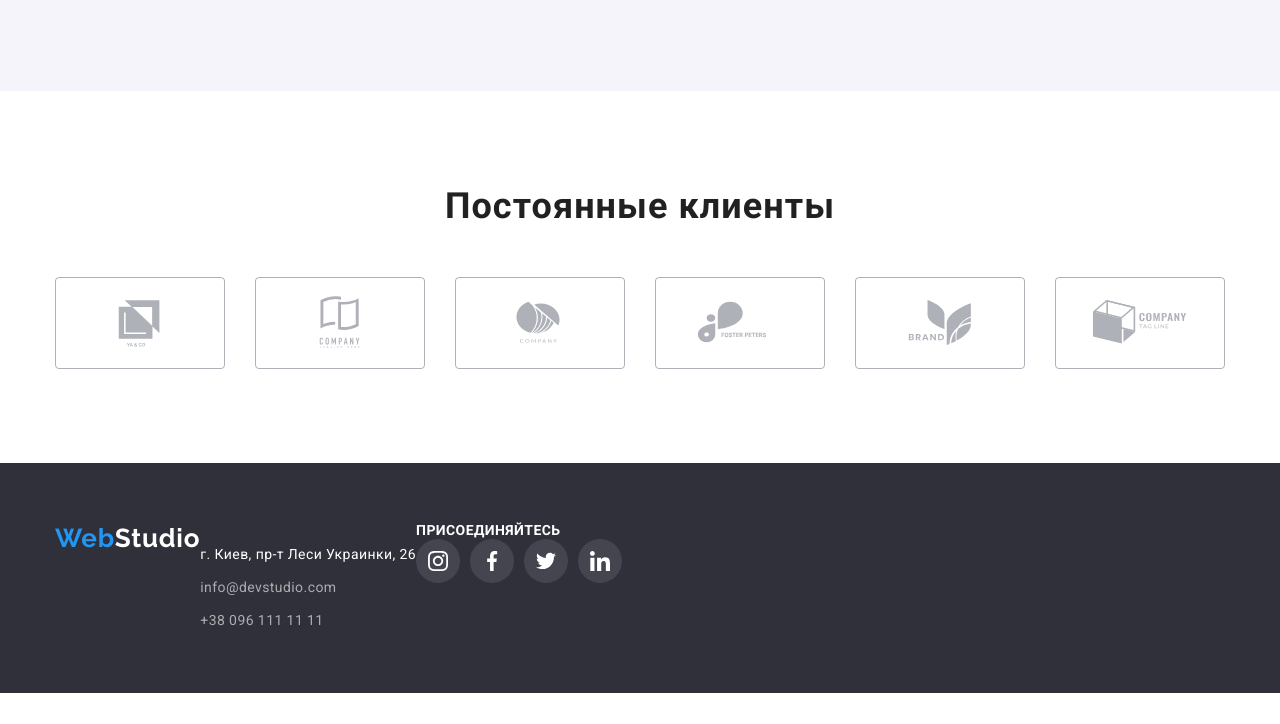
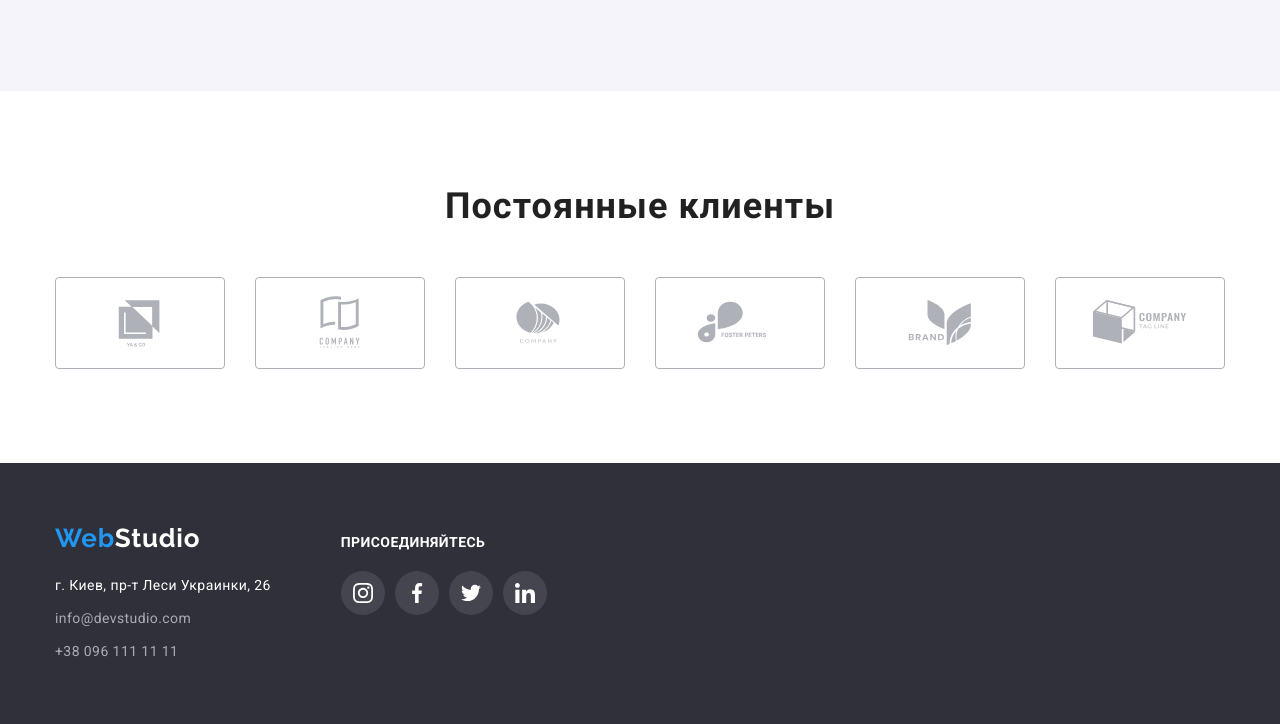
Before and after one commit to Mariana-Diachun/goit-markup-hw-04, a plain HTML site: page index.html in a window 1280 px wide. Shown: the part 2308-3032 px from the top of the page. Before the commit the page ends 3001 px from the top, so only its background shows below. Drawn offline with nearby package versions, Linux system fonts and the light colour scheme.

Commit message:
додає правильне розташування елементів в футері

```diff
--- a/css/styles.css
+++ b/css/styles.css
@@ -571,15 +571,17 @@ img {
 /* -------------------------Футер----------------------- */
 
 .footer {
-    display: flex;
-    /* align-items: baseline; */
     background-color: var(--footer-background);
     padding-top: 60px;
     padding-bottom: 60px;
 }
+.footer .container {
+    display: flex;
+    align-items: baseline;
+}
 
-.footer .container {
-    display: inline-flex;
+.footer-flex {
+    margin-right: 70px;
 }
 
 .footer-logo {
@@ -591,7 +593,6 @@ img {
 }
 
 .footer-logo {
-    display: inline-block;
     margin-bottom: 20px;
 
     font-family: 'Raleway', sans-serif;
@@ -643,6 +644,7 @@ img {
 }
 
 .acept-title {
+    margin-bottom: 20px;
     font-weight: 700;
     font-size: 14px;
     line-height: 1.14;
--- a/index.html
+++ b/index.html
@@ -326,6 +326,7 @@
     </main>
     <footer class="footer">
         <div class="container">
+            <div class="footer-flex">
                 <a href="" class="footer-logo link">
                     Web<span class="footer-logo-studio">Studio</span>
                 </a>
@@ -333,12 +334,14 @@
                     <p class="footer-text">г. Киев, пр-т Леси Украинки, 26</p>
                     <ul class="footer-list list">
                         <li class="footer-item">
-                        <a href="mailto:info@devstudio.com" class="footer-contact">info@devstudio.com</a></li>
+                            <a href="mailto:info@devstudio.com" class="footer-contact">info@devstudio.com</a>
+                        </li>
                         <li class="footer-item">
-                        <a href="tel:+380961111111" class="footer-contact">+38 096 111 11 11</a></li>
+                            <a href="tel:+380961111111" class="footer-contact">+38 096 111 11 11</a>
+                        </li>
                     </ul>
                 </address>
-
+            </div>
         <div class="acept">
             <h3 class="acept-title">присоединяйтесь</h3>
             <ul class="acept-list list">
```
Lines whose indentation alone changed are shown as unchanged.
